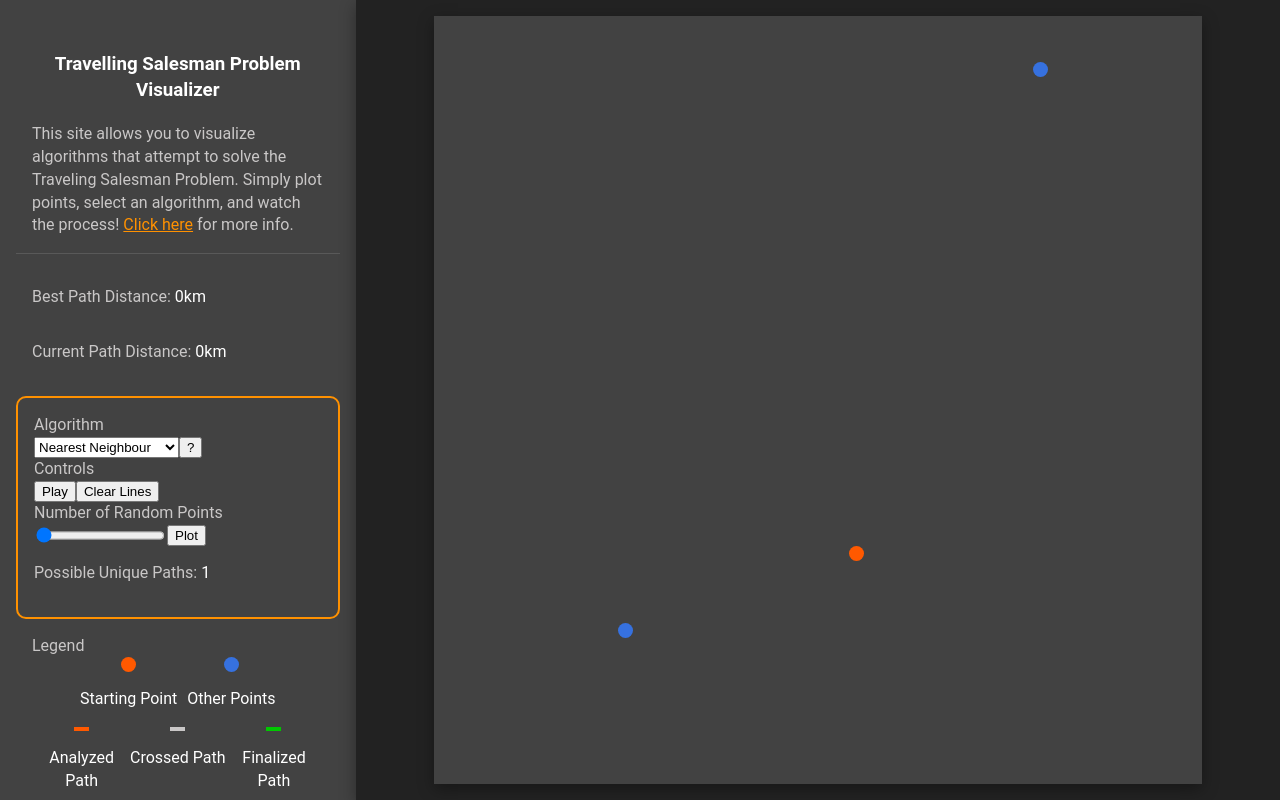
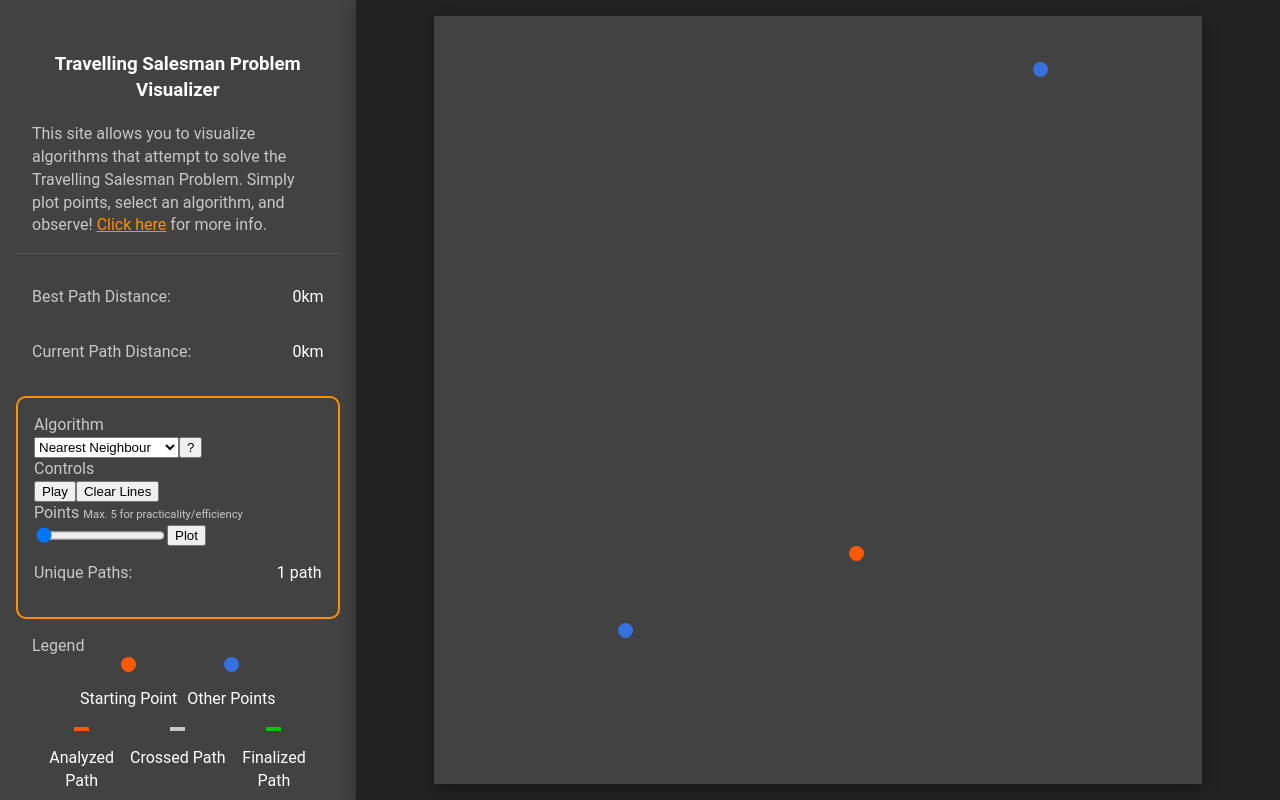
Before and after one commit to jateen67/tsp, a React (Vite) app: page / in a window 1280 px wide. Built offline with nearby package versions, Linux system fonts and the light colour scheme.

Commit message:
polished, beginning controls styling

```diff
--- a/src/App.css
+++ b/src/App.css
@@ -32,7 +32,7 @@
   overflow-y: auto;
 }
 
-@media screen and (max-width: 960px) {
+@media screen and (max-width: 975px) {
   .container {
     flex-direction: column-reverse;
   }
@@ -43,6 +43,12 @@
 
   .side-container {
     width: auto;
+  }
+}
+
+@media screen and (max-width: 350px) {
+  .side-container {
+    padding: 7px;
   }
 }
 
@@ -99,6 +105,11 @@
   padding: 16px;
 }
 
+.stats {
+  display: flex;
+  justify-content: space-between;
+}
+
 .controls-container {
   display: flex;
   flex-direction: column;
@@ -140,6 +151,11 @@
 .points-choose {
   display: flex;
   flex-direction: row;
+}
+
+.number-of-paths {
+  display: flex;
+  justify-content: space-between;
 }
 
 .legend-container {
--- a/src/components/TSPVisualizer.tsx
+++ b/src/components/TSPVisualizer.tsx
@@ -91,7 +91,7 @@ export default function TSPVisualizer() {
             setbestPathDistance(finalPath[finalPath.length - 1][0]);
           }
         }
-      }, i * 200);
+      }, i * 250);
     }
   };
 
@@ -225,7 +225,7 @@ export default function TSPVisualizer() {
             setbestPathDistance(finalPath[finalPath.length - 1][0]);
           }
         }
-      }, i * 200);
+      }, i * 250);
     }
   };
 
@@ -403,8 +403,8 @@ export default function TSPVisualizer() {
           </div>
           <div className="intro-description">
             This site allows you to visualize algorithms that attempt to solve
-            the Traveling Salesman Problem. Simply plot points, select an
-            algorithm, and watch the process!{" "}
+            the Travelling Salesman Problem. Simply plot points, select an
+            algorithm, and observe!{" "}
             <a
               className="click-here"
               onClick={() => {
@@ -418,11 +418,11 @@ export default function TSPVisualizer() {
         </div>
         <hr className="line-break"></hr>
         <div className="stats-info-container">
-          <p>
+          <p className="stats">
             <span style={{ color: "#c9c7c7" }}>Best Path Distance:</span>{" "}
             {bestPathDistance === Infinity ? 0 : bestPathDistance}km
           </p>
-          <p>
+          <p className="stats">
             <span style={{ color: "#c9c7c7" }}>Current Path Distance: </span>
             {currentPathDistance}km
           </p>
@@ -462,7 +462,12 @@ export default function TSPVisualizer() {
           </div>
           <div className="points-select">
             <div className="points-label">
-              <span style={{ color: "#c9c7c7" }}>Number of Random Points</span>
+              <span style={{ color: "#c9c7c7" }}>
+                Points{" "}
+                <span style={{ fontSize: "0.7rem" }}>
+                  Max. 5 for practicality/efficiency
+                </span>
+              </span>
             </div>
             <div className="points-choose">
               <input
@@ -478,10 +483,12 @@ export default function TSPVisualizer() {
               ></input>
               <button onClick={() => plot(Number(coordsAmount))}>Plot</button>
             </div>
-            <p>
+            <p className="number-of-paths">
               {" "}
-              <span style={{ color: "#c9c7c7" }}>Possible Unique Paths: </span>
-              {possiblePaths}
+              <span style={{ color: "#c9c7c7" }}>Unique Paths: </span>
+              {possiblePaths === 1
+                ? `${possiblePaths} path`
+                : `${possiblePaths} paths`}
             </p>
           </div>
         </div>
```
